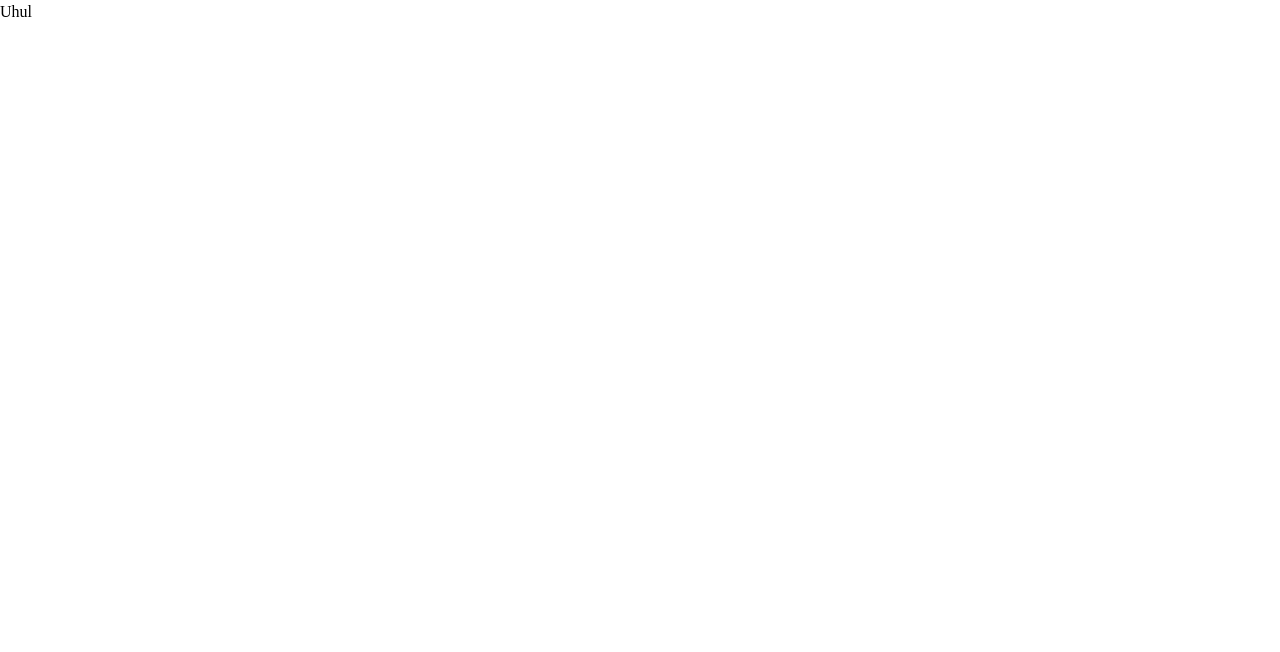
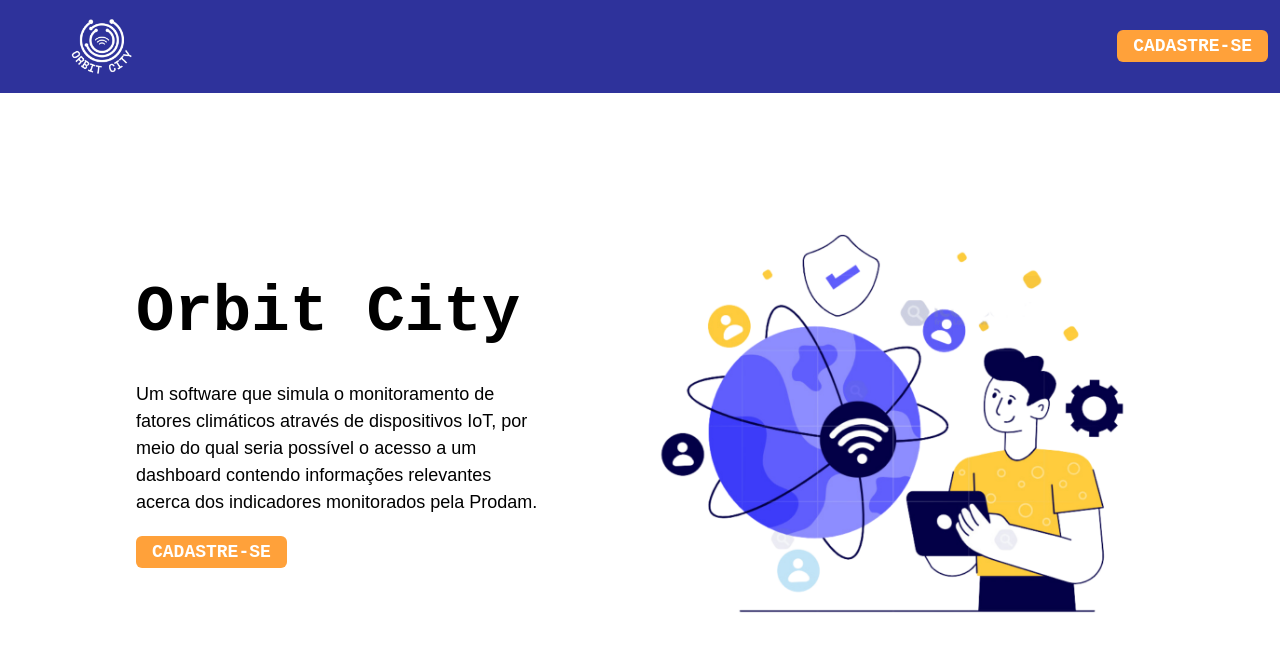
Before and after one commit to Inteli-College/2024-T0002-EC09-G04, a Next.js app in the folder frontend/: page / in a window 1280 px wide. Shown: the top 652 px of the page. Built offline with nearby package versions, Linux system fonts and the light colour scheme.

Commit message:
change "uhul" page

```diff
--- a/frontend/src/app/page.js
+++ b/frontend/src/app/page.js
@@ -5,7 +5,7 @@
 
 function Home() {
   return (
-  <h1>Uhul</h1>
+    <HomePage/>
   );
 }
 
--- a/frontend/src/components/Alert/AlertForm.jsx
+++ b/frontend/src/components/Alert/AlertForm.jsx
@@ -2,8 +2,33 @@
 import { Form, Input, Button, Select } from "antd";
 import FormItem from "antd/lib/form/FormItem";
 
+const handleSubmit = async (values) => {
+  try {
+    // Extrai os valores do formulário
+    const { Latitude, Longitude, Acidente } = values;
 
-const Alert = ({onFinish, onFinishFailed}) =>{
+    // Cria um objeto com os dados no formato esperado pelo backend
+    const data = {
+      latitude: Latitude,
+      longitude: Longitude,
+      option: Acidente,
+    };
+
+    // Envia os dados para o backend usando Axios
+    const response = await axios.post('http://localhost:8080/alerts', data);
+
+    // Verifica se a solicitação foi bem-sucedida
+    if (response.status === 200) {
+      console.log('Alerta enviado com sucesso!');
+      // Faça qualquer outra ação necessária após o envio bem-sucedido
+    }
+  } catch (error) {
+    console.error('Erro ao enviar alerta:', error);
+    // Trate o erro conforme necessário
+  }
+};
+
+const Alert = ({onFinish, onFinishFailed, handleSubmit}) =>{
   return (
     <Form
       name="basic"
@@ -19,11 +44,10 @@
       initialValues={{
         remember: true,
       }}
-    onFinish={onFinish}
+      onFinish={handleSubmit} // Use a função handleSubmit para lidar com o envio do formulário
       onFinishFailed={onFinishFailed}
       autoComplete="off"
     >
-
       <p>Indique sua Latitude:</p>
       <FormItem
         name="Latitude"
--- a/frontend/src/views/homepage/HomePage.jsx
+++ b/frontend/src/views/homepage/HomePage.jsx
@@ -1,12 +1,101 @@
-import React from 'react';
-import { Form, Input, Button, Checkbox } from 'antd';
+import React from "react";
+import Link from "next/link";
+import Image from "next/image";
+import { Button, Layout, Menu, Row, Col, Space } from "antd";
+import MenuItem from "antd/lib/menu/MenuItem";
+
+const Header = Layout;
+const Content = Layout;
+const Footer = Layout;
+
+import logo from "../../assets/img/id_visual.png";
+import header from "../../assets/img/header.png";
 
 const HomePage = () => {
   return (
-    <div style={{backgroundColor:'white', height: '100vh'}}>
-      <h1>Home</h1>
-
-    </div>
+    <>
+      <Row
+        justify="end"
+        style={{ backgroundColor: "#2E329B", padding: 12 }}
+        align="middle"
+      >
+        <Col span={4}>
+          <Image src={logo} width={75} />
+        </Col>
+        <Col span={19} style={{ display: "flex", justifyContent: "end" }}>
+          <Button
+            type="link"
+            style={{
+              fontSize: 16,
+              backgroundColor: "#FFA13A",
+              color: "#fff",
+              fontWeight: 700,
+              fontFamily: "'Space Mono', monospace",
+              fontSize: 18,
+            }}
+            href="/login"
+          >
+            CADASTRE-SE
+          </Button>
+        </Col>
+      </Row>
+      <Layout className="layout">
+        <Row
+          style={{
+            padding: "0 50px",
+            padding: 36,
+            height: "81vh",
+            backgroundColor: "#fff",
+          }}
+          align="middle"
+        >
+          <Col span={12} style={{ padding: 100, alignItems: "center" }}>
+            <Space direction="vertical" size={20}>
+              <Row>
+                <h1
+                  style={{
+                    fontFamily: "'Space Mono', monospace",
+                    fontSize: 64,
+                    fontWeight: 700,
+                  }}
+                >
+                  Orbit City
+                </h1>
+              </Row>
+              <Row>
+                <p
+                  style={{ fontFamily: "Montserrat, sans-serif", fontSize: 18 }}
+                >
+                  Um software que simula o monitoramento de fatores climáticos
+                  através de dispositivos IoT, por meio do qual seria possível o
+                  acesso a um dashboard contendo informações relevantes acerca
+                  dos indicadores monitorados pela Prodam.
+                </p>
+              </Row>
+              <Row>
+                <Button
+                  style={{
+                    fontSize: 16,
+                    backgroundColor: "#FFA13A",
+                    color: "#fff",
+                    fontWeight: 700,
+                    fontFamily: "'Space Mono', monospace",
+                    fontSize: 18,
+                  }}
+                  type='link'
+                  href="/login"
+                >
+                  CADASTRE-SE
+                </Button>
+              </Row>
+            </Space>
+          </Col>
+          <Col span={10}>
+            <Image src={header} />
+          </Col>
+        </Row>
+      </Layout>
+    </>
   );
 };
 
```
Also changed, not shown: frontend/src/assets/img/header.png (added). Lines whose indentation alone changed are shown as unchanged.
